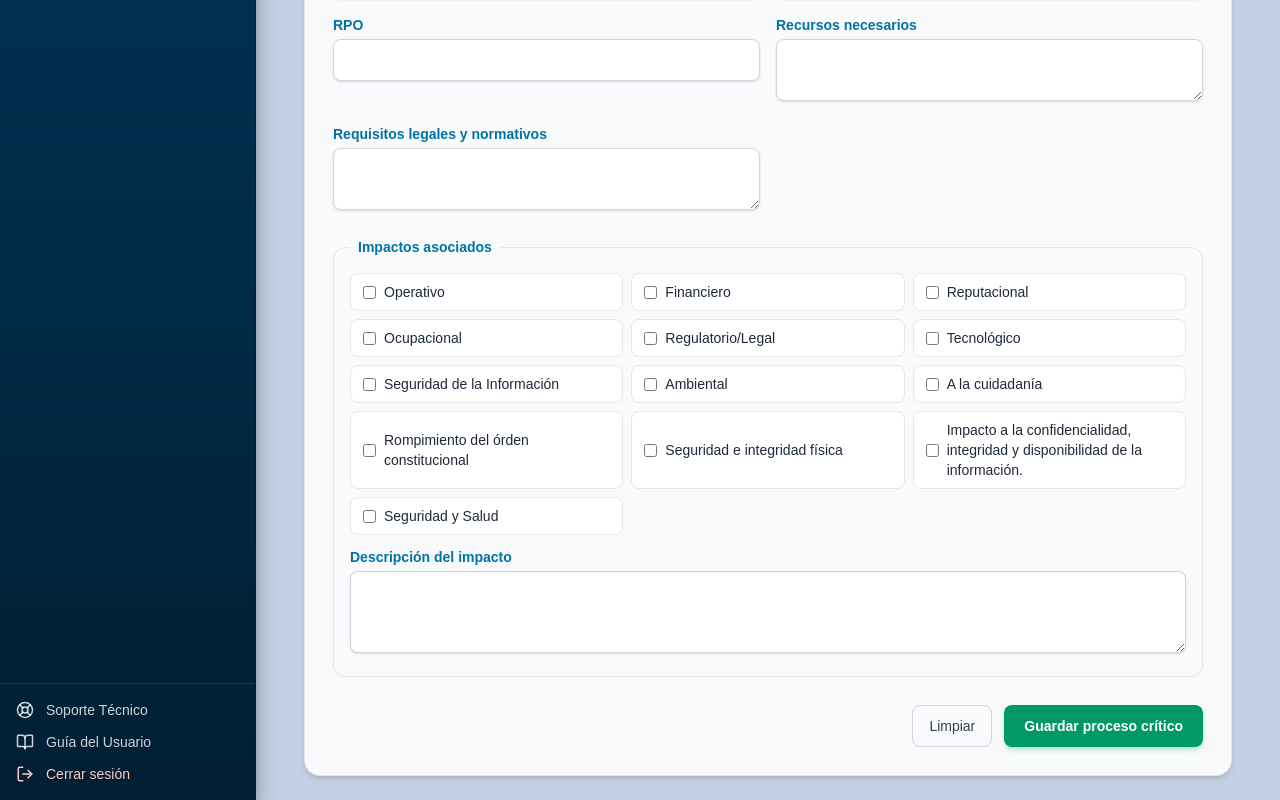
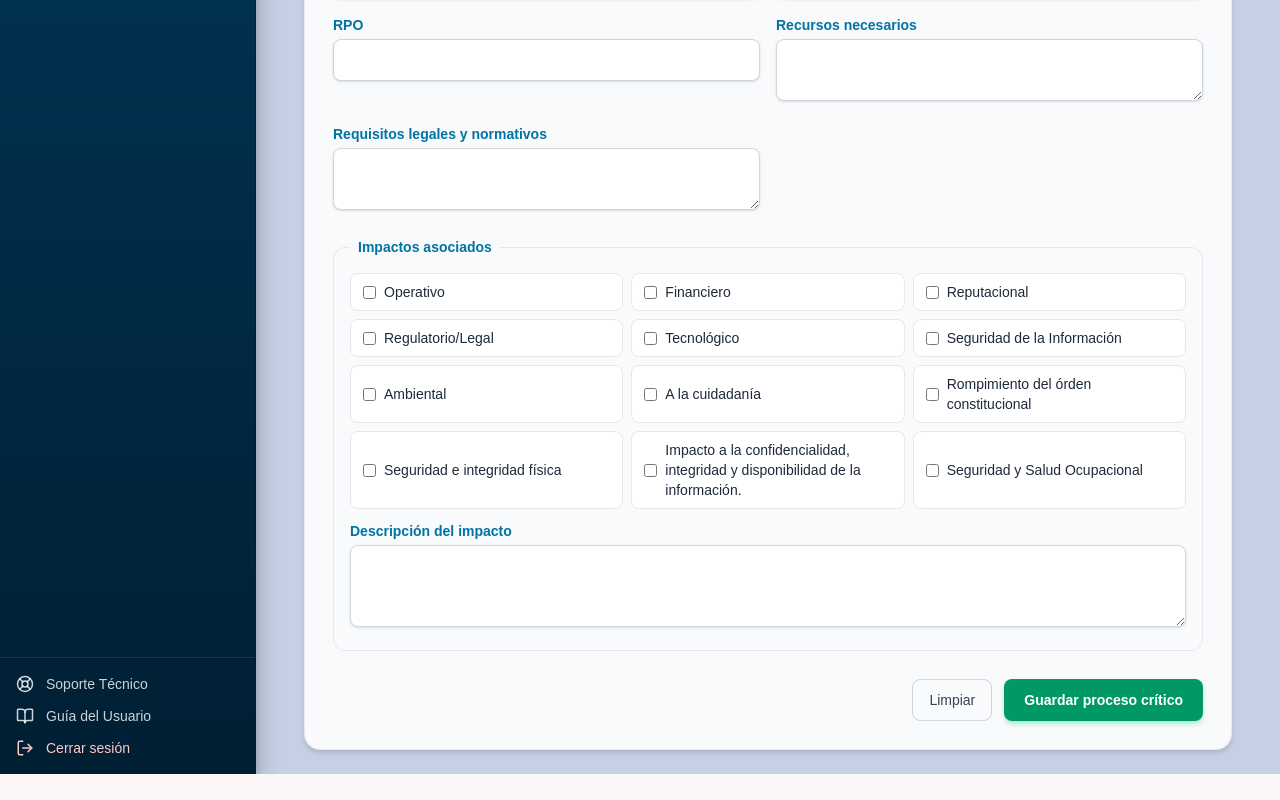
Before and after one commit to KevHernandez09/AnalisisBia, a Next.js app: page /proceso-critico in a window 1280 px wide. Shown: the part 1578-2378 px from the top of the page. After the commit the page ends 2352 px from the top, so only its background shows below. Built offline with nearby package versions, Linux system fonts and the light colour scheme.

Commit message:
Updated delete a impact

```diff
--- a/src/app/(private)/proceso-critico/page.tsx
+++ b/src/app/(private)/proceso-critico/page.tsx
@@ -71,7 +71,6 @@ const tiposImpactoCat = [
   "Operativo",
   "Financiero",
   "Reputacional",
-  "Ocupacional",
   "Regulatorio/Legal",
   "Tecnológico",
   "Seguridad de la Información",
@@ -80,7 +79,7 @@ const tiposImpactoCat = [
   "Rompimiento del órden constitucional",
   "Seguridad e integridad física",
   "Impacto a la confidencialidad, integridad y disponibilidad de la información.",
-  "Seguridad y Salud",
+  "Seguridad y Salud Ocupacional",
 ];
 
 const prioridades = ["Alta", "Media", "Baja"];
```
